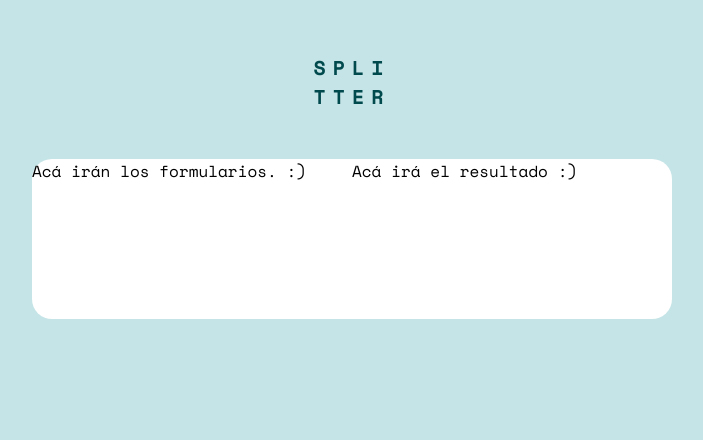
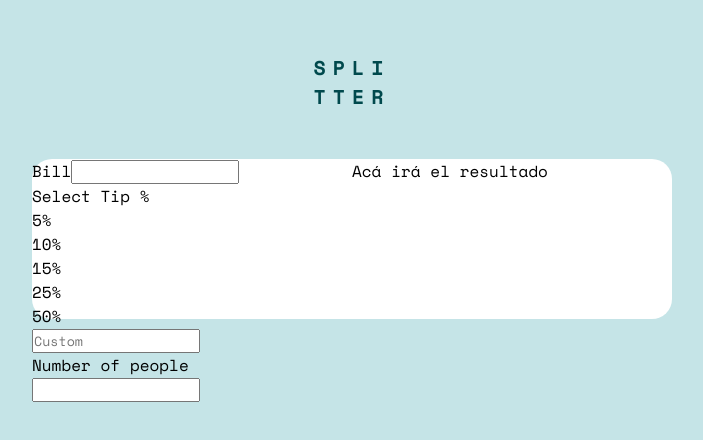
Before and after one commit to ripterdust/TipCalculator, a React (Create React App) app: page / in a window 1280 px wide. Shown: the part 214-654 px from the top of the page, without its empty margins (288-991 px from the left). Built offline with nearby package versions, Linux system fonts and the light colour scheme.

Commit message:
Terminada la estructura inicial de las opciones

```diff
--- a/src/components/Calculator.js
+++ b/src/components/Calculator.js
@@ -3,10 +3,32 @@ import React from 'react'
 export const Calculator = () => {
     return <div className="calculator">
         <div className="options">
-            Acá irán los formularios. :)
+            <div className="inputs bill">
+                <span>
+                    Bill
+                </span>
+                <input type="text" name="bill" />
+            </div>
+            <div className="tip">
+                <span>
+                    Select Tip %
+                </span>
+                <div className="buttons">
+                    <div className="btn">5%</div>
+                    <div className="btn">10%</div>
+                    <div className="btn">15%</div>
+                    <div className="btn">25%</div>
+                    <div className="btn">50%</div>
+                    <input type="text" placeholder='Custom' />
+                </div>
+            </div>
+            <div className="people">
+                <span>Number of people</span>
+                <input type="text" />
+            </div>
         </div>
-        <div className="results">
-            Acá irá el resultado :)
+        <div className=" inputs results">
+            Acá irá el resultado
         </div>
     </div>
 }
```
